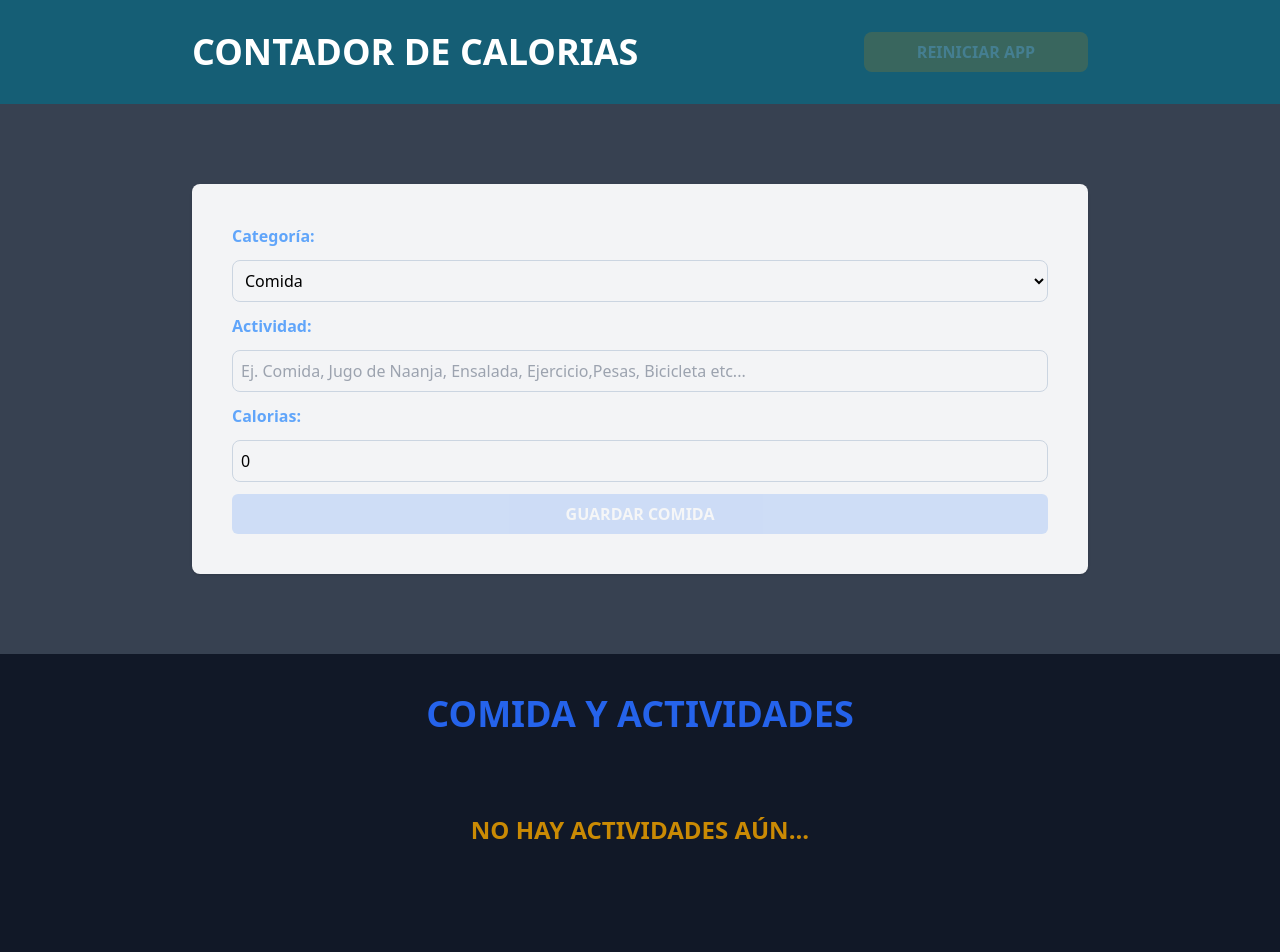
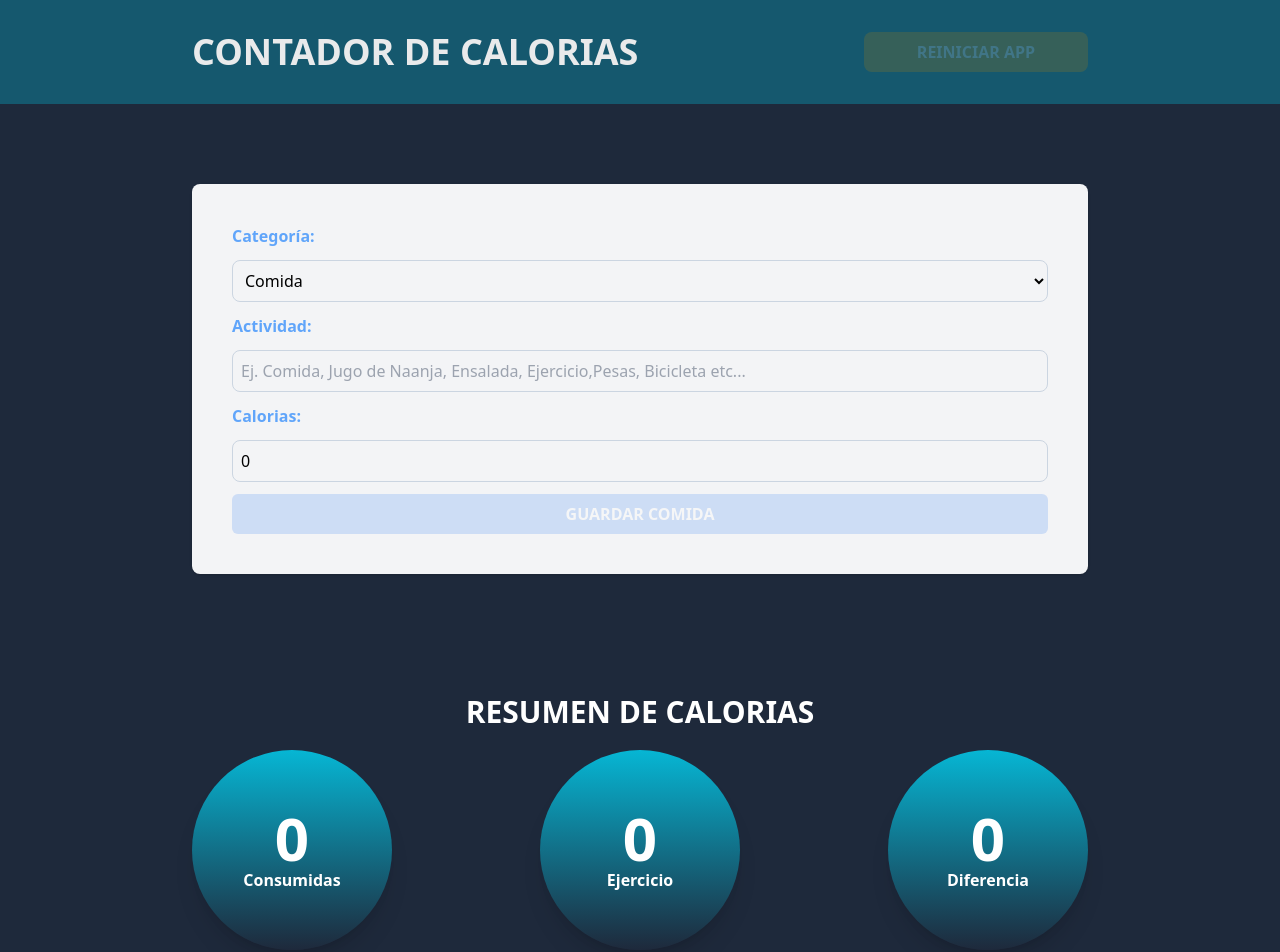
Before and after one commit to Jair-vet/Calorias-app, a React (Vite) app: page / in a window 1280 px wide. Shown: the top 952 px of the page. Before the commit the page ends 886 px from the top, so only its background shows below. Built offline with nearby package versions, Linux system fonts and the light colour scheme.

Commit message:
Mostramos las Calorias

```diff
--- a/index.html
+++ b/index.html
@@ -6,7 +6,7 @@
     <meta name="viewport" content="width=device-width, initial-scale=1.0" />
     <title>Contador de Calorias - React y Typescript</title>
   </head>
-  <body class="bg-gray-900">
+  <body class="bg-slate-800">
     <div id="root"></div>
     <script type="module" src="/src/main.tsx"></script>
   </body>
--- a/src/App.tsx
+++ b/src/App.tsx
@@ -2,6 +2,7 @@ import { useReducer, useEffect, useMemo } from "react"
 import { Form } from "./components/Form"
 import { activityReducer, initialSate } from "./reducers/activityReducer"
 import { ActivityList } from "./components/ActivityList"
+import { CalorieTracker } from "./components/CalorieTracker"
 
 
 function App() {
@@ -16,7 +17,7 @@ function App() {
 
   return (
     <>
-      <header className="bg-cyan-800 py-8">
+      <header className="bg-cyan-800 opacity-90 py-8 sticky top-0">
           <div className="max-w-4xl mx-auto flex md:flex-row flex-col justify-between items-center">
             <h1 className="text-center text-4xl font-bold text-white uppercase">
               Contador de Calorias
@@ -32,11 +33,20 @@ function App() {
           </div>
       </header>
 
-      <section className="bg-gray-700 py-20 px-5 ">
+      {/* Formulario */}
+      <section className="bg-slate-800 py-20 px-5 ">
         <div className="max-w-4xl mx-auto">
           <Form
             dispatch={dispatch}
             state={state}
+          />
+        </div>
+      </section>
+
+      <section className="p-10">
+        <div className="max-w-4xl mx-auto">
+          <CalorieTracker
+            activities={state.activities}
           />
         </div>
       </section>
--- /dev/null
+++ b/src/components/CalorieDisplay.tsx
@@ -0,0 +1,13 @@
+type CalorieDisplayProps = {
+    calories: number
+    text: string
+}
+
+export default function CalorieDisplay({calories, text} : CalorieDisplayProps) {
+  return (
+    <p className="text-white font-bold bg-gradient-to-b shadow-xl from-cyan-500 to-slate-800 w-[200px] h-[200px] rounded-full text-center flex flex-col justify-center items-center">
+        <span className="font-black  text-6xl text-orange">{calories}</span>
+        {text}
+    </p>
+  )
+}
--- /dev/null
+++ b/src/components/CalorieTracker.tsx
@@ -0,0 +1,39 @@
+import { useMemo } from "react"
+import { Activity } from "../types"
+import CalorieDisplay from "./CalorieDisplay"
+
+
+type CaloryTrackerProps = {
+    activities: Activity[]
+}
+
+
+export const CalorieTracker = ({activities} : CaloryTrackerProps) => {
+
+    // Contadores
+    const caloriesConsumed = useMemo(() => activities.reduce((total, activity) => activity.category === 1 ? total + activity.calories : total, 0), [activities])
+    const caloriesBurned = useMemo(() => activities.reduce((total, activity) => activity.category === 2 ? total + activity.calories : total, 0), [activities])
+    const netCalories = useMemo(() => caloriesConsumed - caloriesBurned, [activities])
+
+
+
+  return (
+    <>
+        <h2 className="text-3xl font-bold text-white text-center uppercase">Resumen de Calorias</h2>
+        <div className="flex flex-col items-center md:flex-row md:justify-between gap-4 mt-5">
+            <CalorieDisplay
+                calories={caloriesConsumed}
+                text="Consumidas"
+            />
+            <CalorieDisplay
+                calories={caloriesBurned}
+                text="Ejercicio"
+            />
+            <CalorieDisplay
+                calories={netCalories}
+                text="Diferencia"
+            />
+        </div>
+    </>
+  )
+}
```
